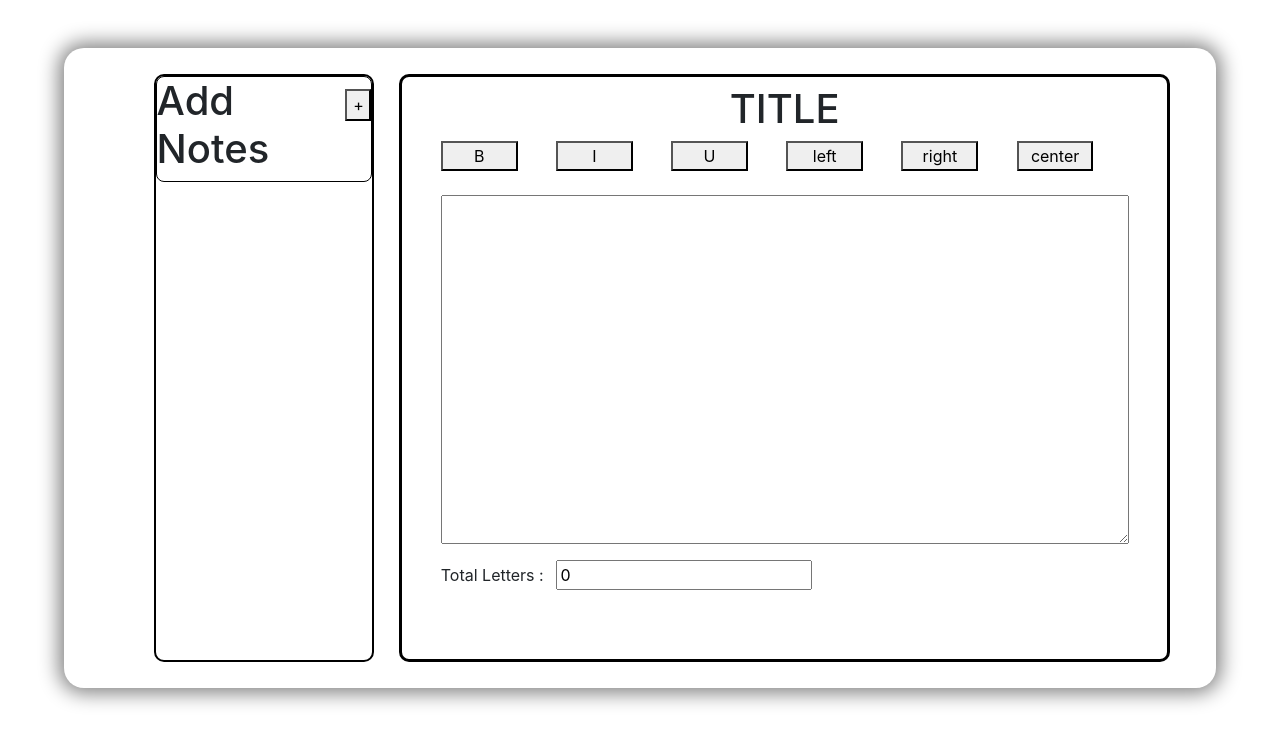
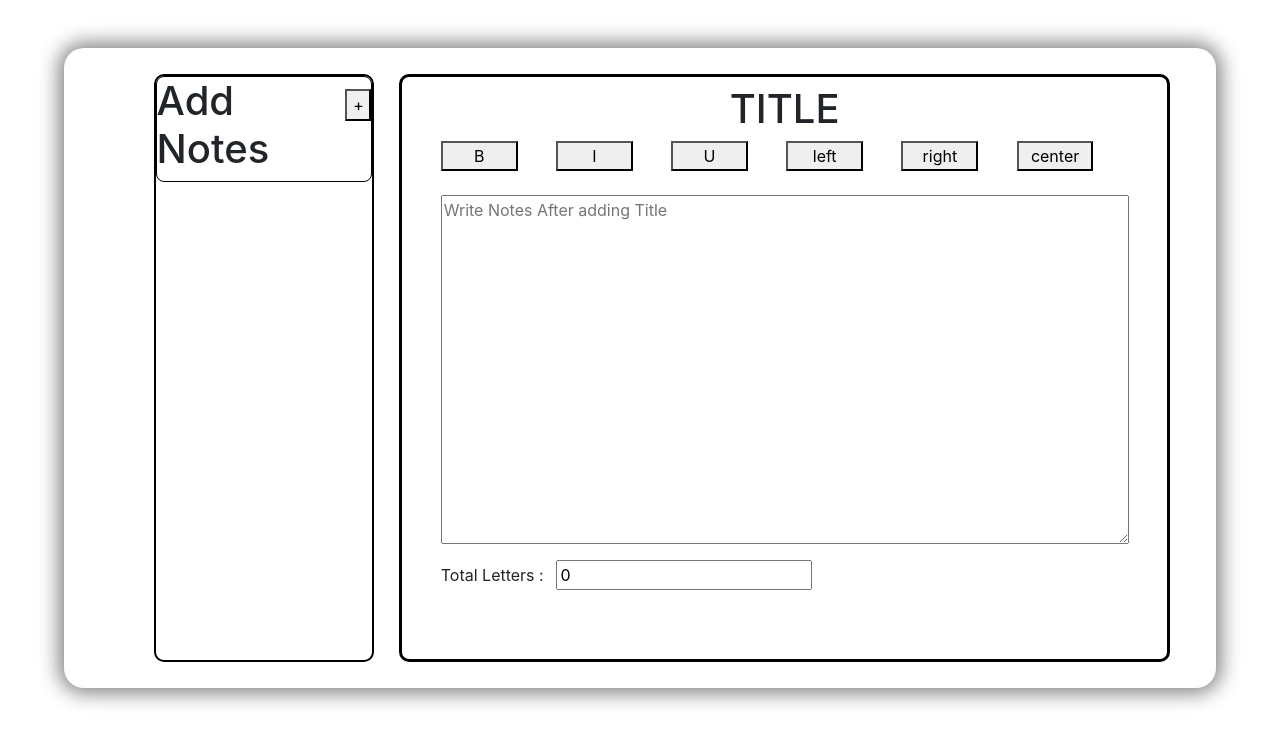
Before and after one commit to umangbanerjee/reactapp-to-make-notes, a React (Create React App) app: page / in a window 1280 px wide. Shown: the top 744 px of the page. Built offline with nearby package versions, Linux system fonts and the light colour scheme.

Commit message:
Third time commit

```diff
--- a/src/components/Display.jsx
+++ b/src/components/Display.jsx
@@ -117,7 +117,7 @@ function handleCenter(e) {
     <div className={styles.display}>
         <div className={styles.title}><h2>{writeNotes?<div>
             <form action="" onSubmit={submitnotes}>
-                <input type="text" onChange={addnotes} id='title' className={styles.input}/>
+                <input type="text" onChange={addnotes} id='title' className={styles.input} placeholder="Give Title Here" />
                 <button className={styles.btn}>Add</button>
             </form>
         </div>:dis?object.title:<h1>TITLE</h1>}</h2></div>
@@ -131,7 +131,7 @@ function handleCenter(e) {
 
           </div>
         {/* <div className={styles.notes}> */}
-            <textarea  onChange={handleChange}  className={styles.notesTextArea}  id='text'  value={object.text} ></textarea>
+            <textarea  onChange={handleChange}  className={styles.notesTextArea}  id='text'  value={object.text} placeholder="Write Notes After adding Title" ></textarea>
 
             {/* </div> */}
             <label htmlFor="words" className={styles.lab}>Total Letters : </label>
```
